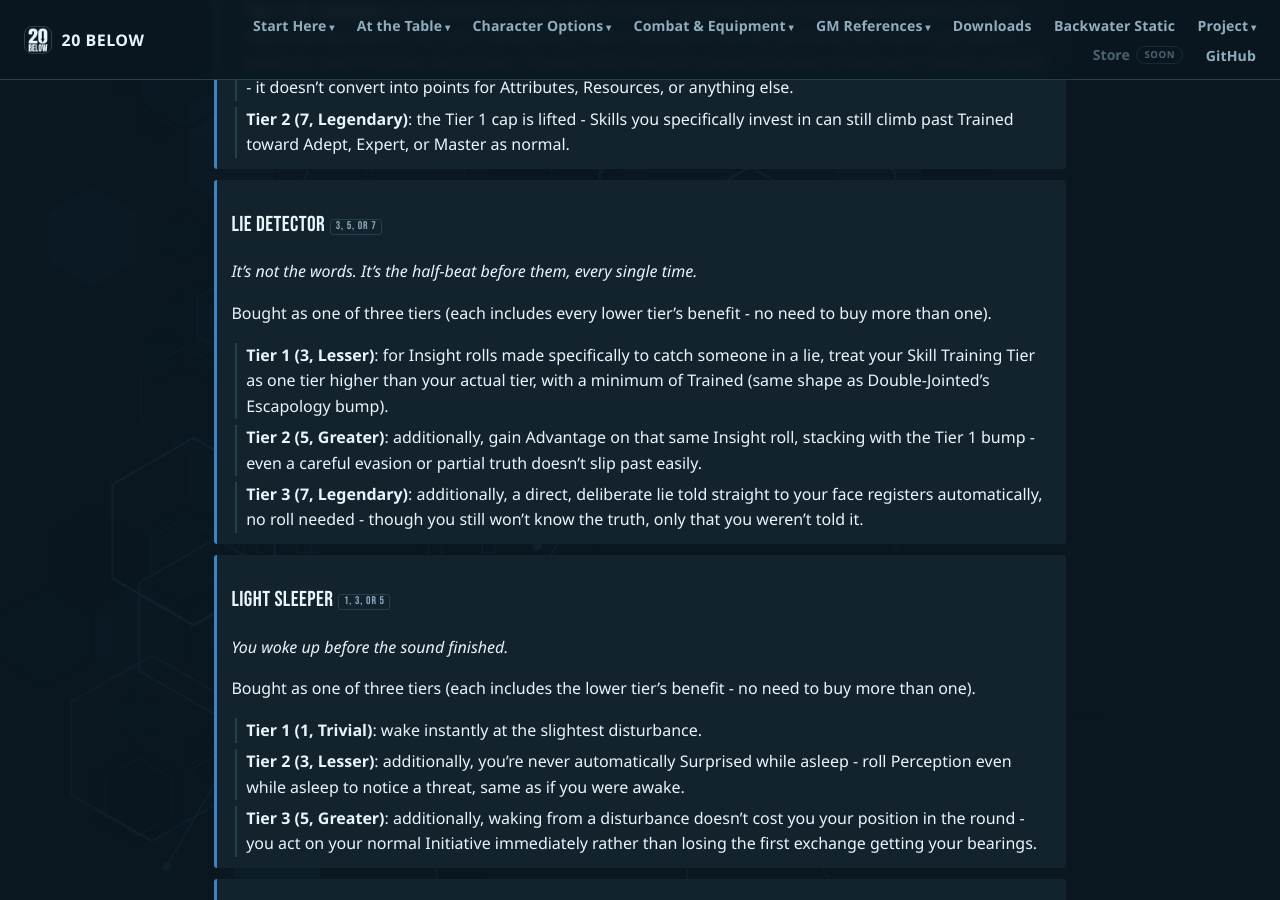
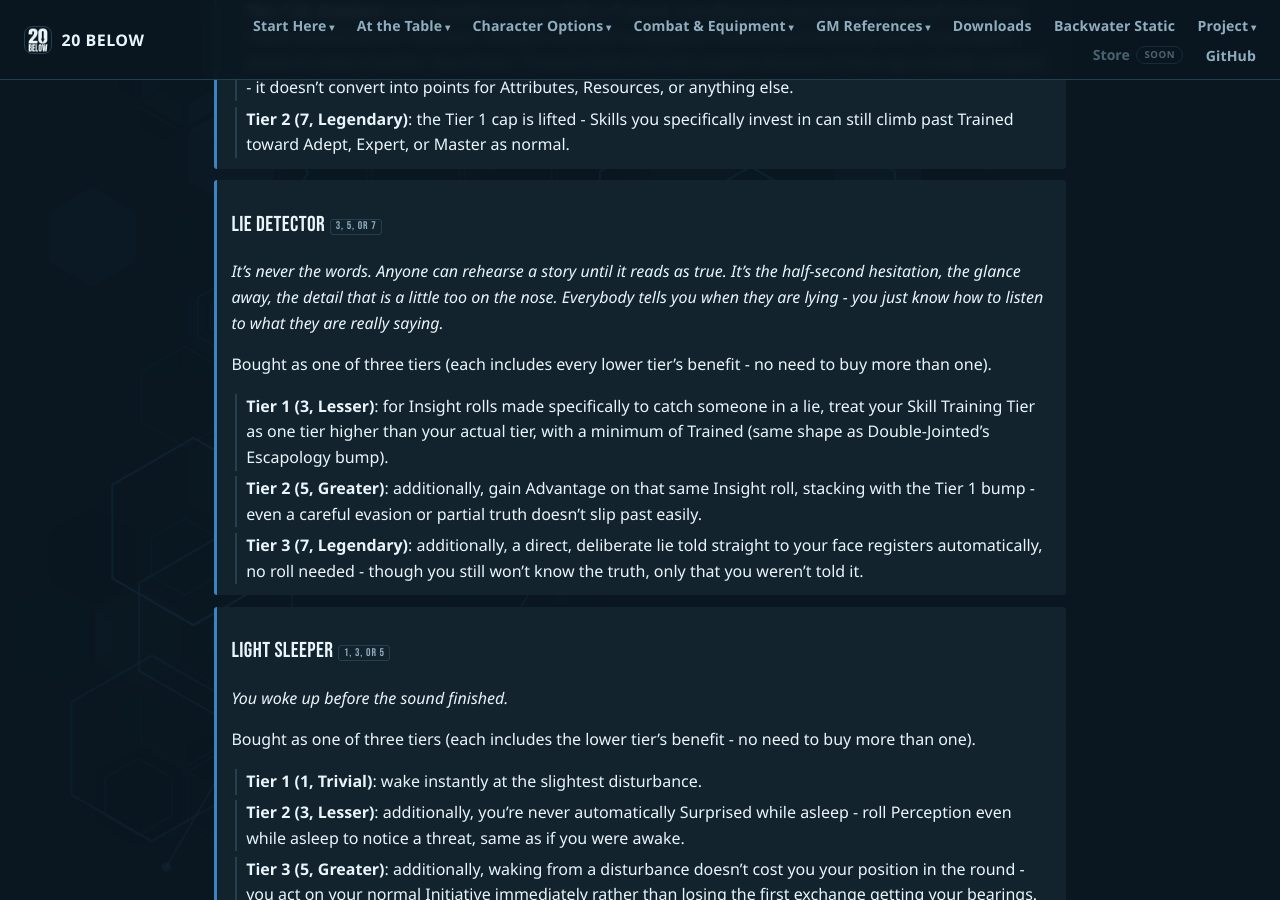
Before and after one commit to feralucce/20_Below, a Jekyll site: the page built from webbook/boons.md, in a window 1280 px wide and 900 px high, scrolled down 9958 px. Built offline with Jekyll 4.4.1, drawn with Linux system fonts in a browser that asks for light colours.

Commit message:
Boons: rework the Lie Detector flavour
Co-Authored-By: Claude Opus 5 <noreply@anthropic.com>

```diff
--- a/webbook/boons.md
+++ b/webbook/boons.md
@@ -636,7 +636,7 @@ Bought as one of two tiers (the higher includes the lower’s benefit - no need
 
 <div class="boon-flavour" markdown="1">
 
-It’s not the words. It’s the half-beat before them, every single time.
+It's never the words. Anyone can rehearse a story until it reads as true. It's the half-second hesitation, the glance away, the detail that is a little too on the nose. Everybody tells you when they are lying - you just know how to listen to what they are really saying.
 
 </div>
 
```
